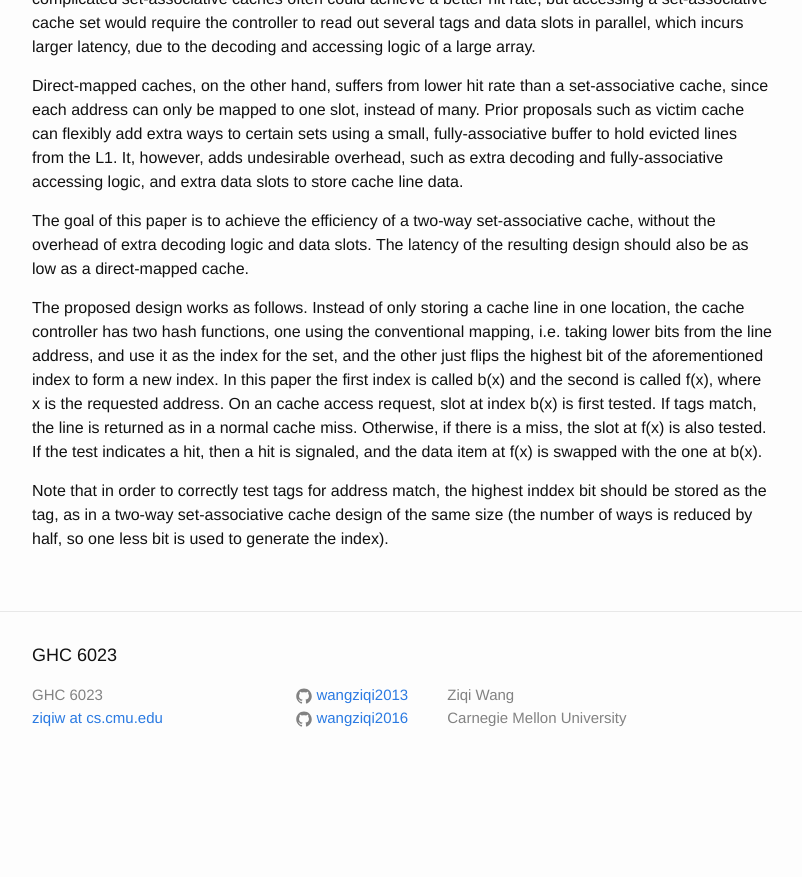
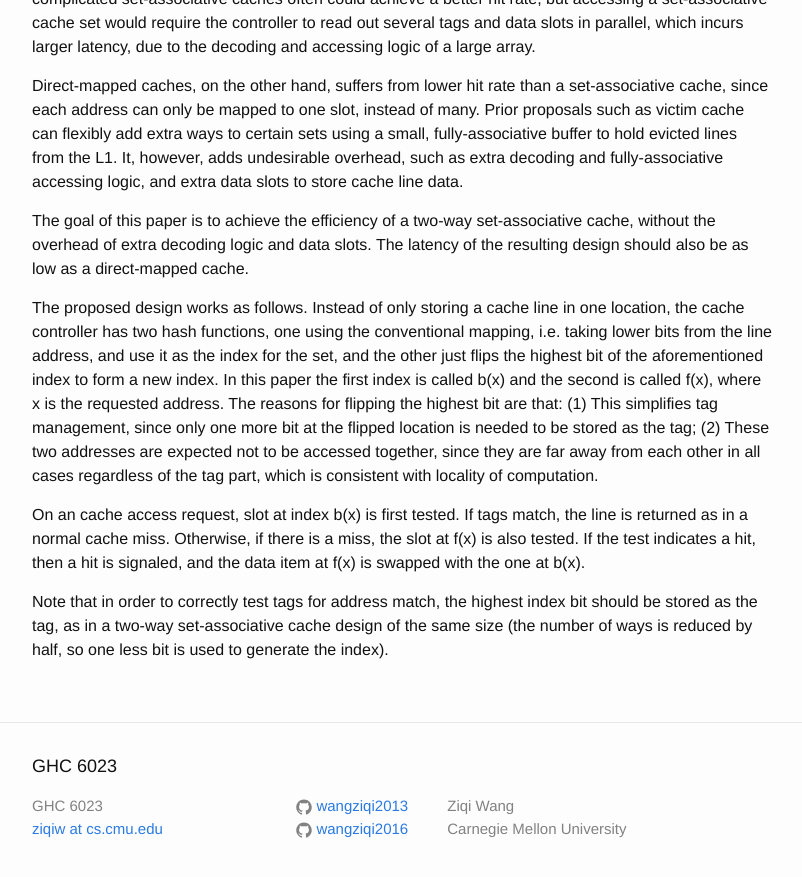
Before and after one commit to wangziqi2013/wangziqi2013.github.io, a Jekyll site: the page built from _posts/2020-05-30-column-associative-cache.markdown, in a window 1280 px wide and 900 px high, scrolled down 643 px. Shown: the top 877 px of the window, without its empty margins (238-1040 px from the left). Built offline with Jekyll 4.4.1, drawn with Linux system fonts in a browser that asks for light colours; before the commit the page ends 1432 px from its top, so only the background shows below that.

Commit message:
Adding reasons

```diff
--- a/_posts/2020-05-30-column-associative-cache.markdown
+++ b/_posts/2020-05-30-column-associative-cache.markdown
@@ -32,10 +32,15 @@ The proposed design works as follows. Instead of only storing a cache line in on
 two hash functions, one using the conventional mapping, i.e. taking lower bits from the line address, and use it
 as the index for the set, and the other just flips the highest bit of the aforementioned index to form a new index.
 In this paper the first index is called b(x) and the second is called f(x), where x is the requested address.
+The reasons for flipping the highest bit are that: (1) This simplifies tag management, since only one more bit
+at the flipped location is needed to be stored as the tag; (2) These two addresses are expected not to be accessed
+together, since they are far away from each other in all cases regardless of the tag part, which is consistent with
+locality of computation.
+
 On an cache access request, slot at index b(x) is first tested. If tags match, the line is returned as in a normal
 cache miss. Otherwise, if there is a miss, the slot at f(x) is also tested. If the test indicates a hit, then a
 hit is signaled, and the data item at f(x) is swapped with the one at b(x).
 
-Note that in order to correctly test tags for address match, the highest inddex bit should be stored as the tag,
+Note that in order to correctly test tags for address match, the highest index bit should be stored as the tag,
 as in a two-way set-associative cache design of the same size (the number of ways is reduced by half, so one less bit
 is used to generate the index).
```
